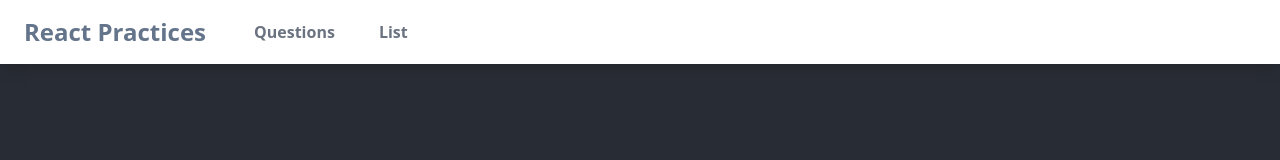
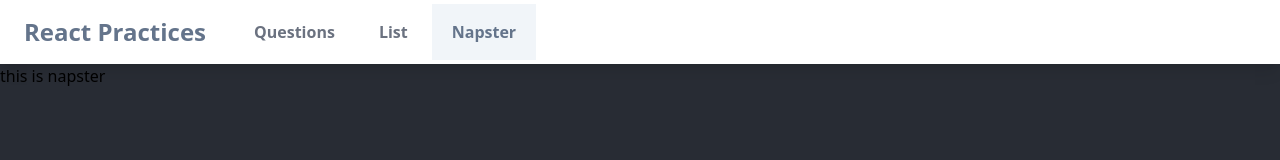
Before and after one commit to Prizrak11/React-Test-List, a React (Create React App) app: page /napster in a window 1280 px wide. Shown: the top 160 px of the page. Built offline with nearby package versions, Linux system fonts and the light colour scheme.

Commit message:
Initialize Napster component

```diff
--- a/src/App.jsx
+++ b/src/App.jsx
@@ -1,7 +1,8 @@
 import { Route, Routes } from 'react-router-dom'
-import Questions from './components/Questions/Questions'
+import Questions from './components/Questions'
 import List from './components/List'
-import Nav from './components/Nav/Nav'
+import Nav from './components/Nav'
+import Napster from './components/Napster'
 
 function App() {
 
@@ -12,6 +13,7 @@
         <Route path='/' element={<Questions />} />
         <Route path='/questions' element={<Questions />} />
         <Route path='/list' element={<List />} />
+        <Route path='/napster' element={<Napster />} />
       </Routes>
     </>
   )
--- /dev/null
+++ b/src/components/Napster/index.jsx
@@ -0,0 +1,7 @@
+import React from 'react'
+
+const Napster = () => {
+  return <div>this is napster</div>
+}
+
+export default Napster
--- a/src/components/Nav/Nav.jsx
+++ b/src/components/Nav/index.jsx
@@ -23,6 +23,10 @@
           to="/list"
           className={navStyles}
         >List</NavLink>
+        <NavLink
+          to="/napster"
+          className={navStyles}
+        >Napster</NavLink>
       </div>
     </nav>
   )
```
Also changed, not shown: src/components/List/index.jsx (renamed from src/components/List.jsx), src/components/Questions/index.jsx (renamed from src/components/Questions/Questions.jsx).
